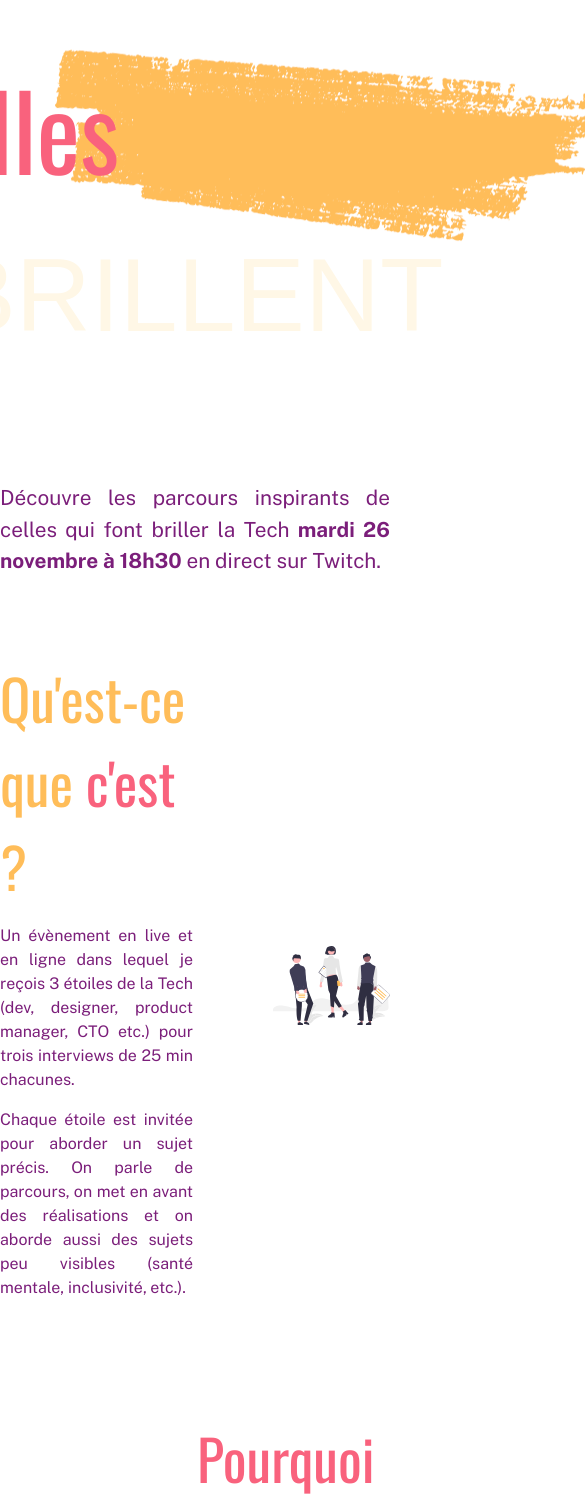
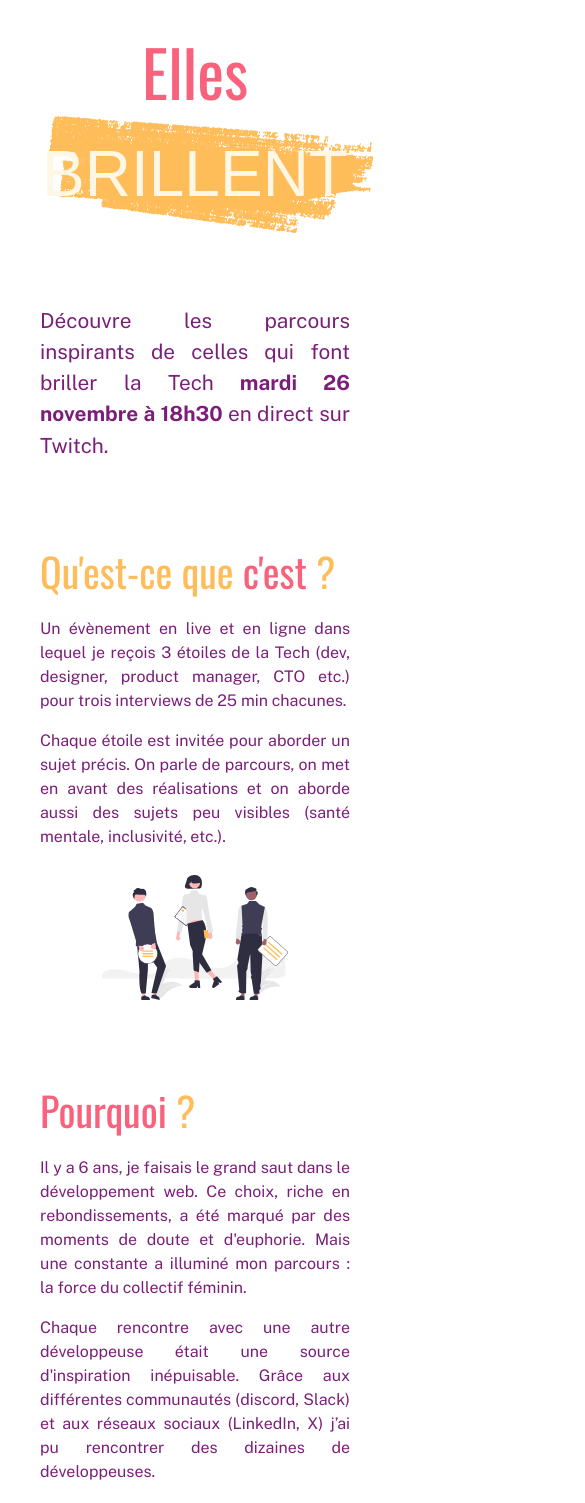
Before and after one commit to alissone-neyret/elles-brillent, a React (Vite) app: page / in a window 390 px wide. Shown: the top 1503 px of the page, 585 px wide, since content can reach past the window. Built offline with nearby package versions, Linux system fonts and the light colour scheme; a web font is replaced by a local one.

Commit message:
📱 create the responsive design

```diff
--- a/src/pages/Homepage/Footer.css
+++ b/src/pages/Homepage/Footer.css
@@ -24,3 +24,12 @@ a {
 .footer_legal_notices {
   margin: 0 0 15px 20px;
 }
+
+@media screen and (max-width: 484px) {
+  footer {
+    display: flex;
+    flex-direction: column;
+    align-items: center;
+  }
+
+}
--- a/src/pages/Homepage/Homepage.css
+++ b/src/pages/Homepage/Homepage.css
@@ -32,6 +32,7 @@ main {
   justify-content: space-between;
   align-items: center;
   height: 100vh;
+  padding: 0 30px;
 }
 
 .homepage_header_title_container {
@@ -159,3 +160,118 @@ main {
   cursor: pointer;
   font-size: 1rem;
 }
+
+@media screen and (max-width: 767px) {
+
+  .homepage_why_section,.homepage_participation_section,  .homepage_guests_section  {
+    flex-direction: column-reverse;
+    text-align: left;
+    margin-bottom: 50px;
+  }
+
+  .homepage_guests_section, .homepage_inscription_section, .homepage_what_section {
+    flex-direction: column;
+    text-align: left;
+    margin-bottom: 50px;
+  }
+
+  .homepage_section_registration {
+    text-align: left;
+    align-items: flex-start;
+  }
+
+  .--left {
+    margin-right: 0;
+  }
+
+  .--right {
+    margin-left: 0;
+  }
+
+  .homepage_illustration{
+    width: 50%;
+    height: 50%;
+    margin-top: 10px;
+    margin-bottom: 30px;
+  }
+
+  .homepage_header_background {
+    height: 120px;
+    width: 403px;
+    margin-top: 65px;
+    margin-left: 184px;
+  }
+
+  .homepage_header_title {
+    font-size: 5rem;
+  }
+
+  .homepage {
+    margin: 0 10px;
+  }
+}
+
+@media screen and (max-width: 654px) {
+  .homepage_header_background {
+    height: 120px;
+    width: 403px;
+    margin-top: 65px;
+    margin-left: 184px;
+  }
+
+  .homepage_header_title {
+    font-size: 5rem;
+  }
+
+  .homepage {
+    margin: 0 10px;
+  }
+
+  h2 {
+    font-size: 3rem;
+  }
+
+  .homepage_section_registration_input {
+    width: 50%;
+  }
+}
+
+@media screen and (max-width: 638px) {
+  .homepage_header_background {
+    margin-top: 182px;
+    margin-left: 24px;
+  }
+
+  .homepage_header_title {
+    text-align: center;
+    width: 384px;
+  }
+
+  .homepage_section_registration_input {
+    width: 70%;
+  }
+}
+
+@media screen and (max-width: 484px) {
+  .homepage_header_background {
+    margin-top: 137px;
+    margin-left: 27px;
+    height: 107px;
+    width: 326px;
+  }
+
+  .homepage_header_title {
+    font-size: 4rem;
+    text-align: center;
+    width: 350px;
+  }
+
+  h2 {
+    font-size: 2.5rem;
+  }
+
+  .homepage_illustration{
+    width: 60%;
+    height: 60%;
+  }
+}
--- a/src/pages/Homepage/Homepage.tsx
+++ b/src/pages/Homepage/Homepage.tsx
@@ -12,14 +12,20 @@ export const Homepage = () => {
   return (
     <div className="homepage">
       <Header />
-      <p className="hompegage_header_subtitle">
-        Découvre les parcours inspirants de celles qui font briller la Tech
-        <span style={{fontWeight: "bold"}}> mardi 26 novembre à 18h30</span> en direct sur Twitch.
-      </p>
       <main>
+        <p className="hompegage_header_subtitle">
+          Découvre les parcours inspirants de celles qui font briller la Tech
+          <span style={{ fontWeight: 'bold' }}>
+            {' '}
+            mardi 26 novembre à 18h30
+          </span>{' '}
+          en direct sur Twitch.
+        </p>
         <section className="homepage_what_section">
           <div>
-            <h2>Qu'est-ce que <span className='--pink'>c'est</span> ?</h2>
+            <h2>
+              Qu'est-ce que <span className="--pink">c'est</span>&nbsp;?
+            </h2>
             <p>
               Un évènement en live et en ligne dans lequel je reçois 3 étoiles
               de la Tech (dev, designer, product manager, CTO etc.) pour trois
@@ -45,7 +51,9 @@ export const Homepage = () => {
             alt="Illustration de 3 femmes"
           />
           <div>
-            <h2><span className='--pink'>Pourquoi</span> ?</h2>
+            <h2>
+              <span className="--pink">Pourquoi</span>&nbsp;?
+            </h2>
             <p>
               Il y a 6 ans, je faisais le grand saut dans le développement web.
               Ce choix, riche en rebondissements, a été marqué par des moments
@@ -70,8 +78,13 @@ export const Homepage = () => {
 
         <section className="homepage_guests_section">
           <div>
-            <h2>Les <span className='--pink'>invitées</span></h2>
-            <p>Pour la première édition, les 3 étoiles invitées seront révélées le 13 Novembre.</p>
+            <h2>
+              Les <span className="--pink">invitées</span>
+            </h2>
+            <p>
+              Pour la première édition, les 3 étoiles invitées seront révélées
+              le 13 Novembre.
+            </p>
           </div>
           <img
             className="homepage_illustration --right"
@@ -87,16 +100,16 @@ export const Homepage = () => {
             alt="Illustration de 3 femmes"
           />
           <div>
-            <h2>Pourquoi <span className='--pink'>participer</span> ?</h2>
+            <h2>
+              Pourquoi <span className="--pink">participer</span>&nbsp;?
+            </h2>
             <ul>
               <li>
                 Apprendre : Découvre les réalisations de ces femmes et des
                 sujets peu visibles
               </li>
               <li>Réseauter : Rejoins une communauté de passionnés</li>
-              <li>
-                S'inspirer : Laisse-toi inspirer par ces parcours riches
-              </li>
+              <li>S'inspirer : Laisse-toi inspirer par ces parcours riches</li>
               <li>
                 Poser des questions : Interagis avec les invitées en direct
               </li>
@@ -106,11 +119,16 @@ export const Homepage = () => {
 
         <section className="homepage_inscription_section">
           <div>
-            <h2>S'<span className='--pink'>inscrire</span></h2>
+            <h2>
+              S'<span className="--pink">inscrire</span>
+            </h2>
             <p>
-              Tu souhaites en savoir plus sur les femmes qui font bouger la
-              tech ? Rejoins nous le <span style={{fontWeight: "bold"}}>26 novembre à 18h30 sur Twitch</span> pour une soirée
-              riche en échanges et en découvertes.
+              Tu souhaites en savoir plus sur les femmes qui font bouger la tech
+              ? Rejoins nous le{' '}
+              <span style={{ fontWeight: 'bold' }}>
+                26 novembre à 18h30 sur Twitch
+              </span>{' '}
+              pour une soirée riche en échanges et en découvertes.
             </p>
             <form
               method="POST"
```
